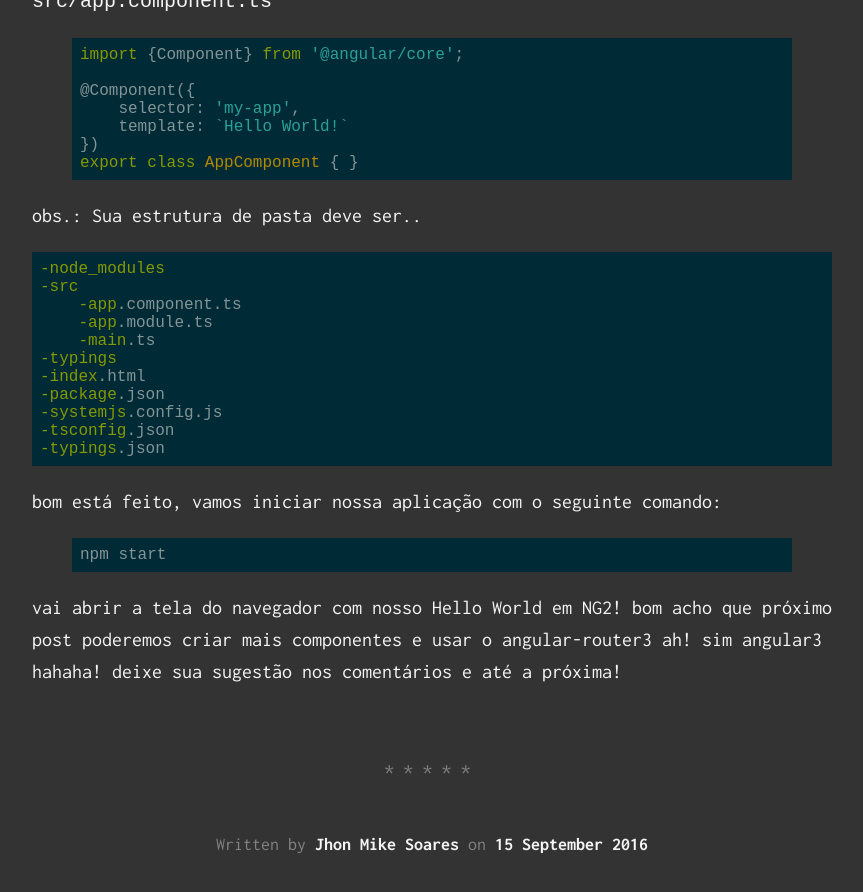
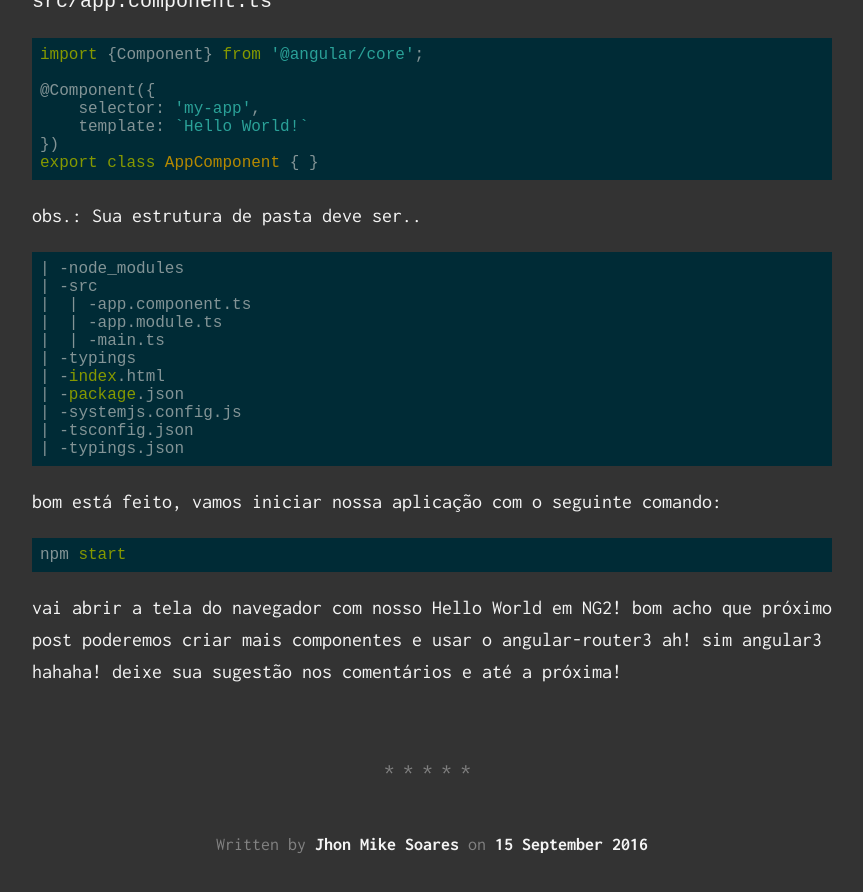
Before and after one commit to jhonmike/website, a Jekyll site: the page built from _posts/2016-09-15-iniciando-com-angular2.markdown, in a window 1280 px wide and 900 px high, scrolled down 4946 px. Shown: the top 892 px of the window, without its empty margins (208-1071 px from the left). Built offline with Jekyll 4.4.1, drawn with Linux system fonts in a browser that asks for light colours; comment, search, counter and statistics services are not loaded; some of the changed text lies outside the part shown.

Commit message:
update markdown github

````diff
--- a/_posts/2016-09-15-iniciando-com-angular2.markdown
+++ b/_posts/2016-09-15-iniciando-com-angular2.markdown
@@ -14,7 +14,7 @@
 Obs.: não estou usando o `angular-cli`, ele não estava atualizando juntamente com as releases e na minha opinião estava trazendo muito lixo para o projeto, eu sei que tudo que tem lá é muito útil, mas eu gosto mais de elaborar o padrão do zero, com o mínimo de dependências dentro do possível e aos poucos ir crescendo o projeto e meu conhecimento dentro da ferramenta!
 
 Sem mais delongas, começamos pelo `package.json`
-{% highlight javascript %}
+```javascript
 {
   "name": "jm-default",
   "version": "1.0.0",
@@ -52,16 +52,16 @@
     "typings":"^1.3.2"
   }
 }
-{% endhighlight %}
+```
 
 alguns scripts para facilitar a vida, um servidor node, typescript o transpile que o angular2 utiliza por padrão, e suas libs, um bootstrap v3 ainda só pra dar uma cara pro projeto no futuro, bom podemos executar as instalações do NPM
-{% highlight bash %}
+```bash
 npm install -g typescript
 npm install //dentro da pasta do projeto com o arquivo package.json
-{% endhighlight %}
+```
 
 `index.html`
-{% highlight html %}
+```html
 <!DOCTYPE html>
 <html>
     <head>
@@ -90,11 +90,11 @@
         </my-app>
     </body>
 </html>
-{% endhighlight %}
+```
 bom o `index.html` não tem segredo apenas vamos prestar atenção no System.import que o próximo arquivo o `systemjs.config.js` vai explicar melhor o que ele faz.
 
 `systemjs.config.js`
-{% highlight javascript %}
+```javascript
 (function(global) {
     System.config({
         paths: {
@@ -124,11 +124,11 @@
         }
     });
 })(this);
-{% endhighlight %}
+```
 bom este arquivo é o nosso "autoload" vamos dizer que ele vai criar alguns alias aos modules npm facilitando o autoload dos mesmos na aplicação e também não tem muito segredo basta ler com atenção que vai conseguir entender, o registro dos modules utilizados!
 
 `typings.json`
-{% highlight javascript %}
+```javascript
 {
     "globalDependencies": {
         "core-js": "registry:dt/core-js#0.0.0+20160602141332",
@@ -136,12 +136,12 @@
         "node": "registry:dt/node#6.0.0+20160807145350"
     }
 }
-{% endhighlight %}
+```
 
 e pra finalizar a parte de configurações vamos utilizar o `tsconfig.json` que vai trazer as configurações da compilação que o typescript vai executar
 
 `tsconfig.json`
-{% highlight javascript %}
+```javascript
 {
     "compilerOptions": {
         "target": "es5",
@@ -157,7 +157,7 @@
         "node_modules"
     ]
 }
-{% endhighlight %}
+```
 
 Agora a partir daqui iniciaremos a criação do module angular e os componentes iniciais
 
@@ -166,7 +166,7 @@
 dentro da pasta `src` vamos criar algumas arquivos como o `main.ts` definido no arquivo `systemjs.config.js` como o main do app em questão, vamos criar também o arquivo `app.module.ts` e o arquivo do nosso primeiro componente ou container do ng2 o `app.component.ts`...
 
 `src/main.ts`
-{% highlight javascript %}
+```javascript
 import {platformBrowserDynamic} from '@angular/platform-browser-dynamic';
 import {enableProdMode} from '@angular/core';
 
@@ -174,10 +174,10 @@
 
 const platform = platformBrowserDynamic();
 platform.bootstrapModule(AppModule);
-{% endhighlight %}
+```
 
 `src/app.module.ts`
-{% highlight javascript %}
+```javascript
 import {NgModule}      from '@angular/core';
 import {BrowserModule} from '@angular/platform-browser';
 import {AppComponent}  from './app.component';
@@ -189,10 +189,10 @@
     bootstrap: [ AppComponent ]
 })
 export class AppModule { }
-{% endhighlight %}
+```
 
 `src/app.component.ts`
-{% highlight javascript %}
+```javascript
 import {Component} from '@angular/core';
 
 @Component({
@@ -200,26 +200,26 @@
     template: `Hello World!`
 })
 export class AppComponent { }
-{% endhighlight %}
+```
 
 obs.: Sua estrutura de pasta deve ser..
 ```
--node_modules
--src
-    -app.component.ts
-    -app.module.ts
-    -main.ts
--typings
--index.html
--package.json
--systemjs.config.js
--tsconfig.json
--typings.json
+| -node_modules
+| -src
+|  | -app.component.ts
+|  | -app.module.ts
+|  | -main.ts
+| -typings
+| -index.html
+| -package.json
+| -systemjs.config.js
+| -tsconfig.json
+| -typings.json
 ```
 
 bom está feito, vamos iniciar nossa aplicação com o seguinte comando:
 
-{% highlight bash %}
+```bash
 npm start
-{% endhighlight %}
+```
 vai abrir a tela do navegador com nosso Hello World em NG2! bom acho que próximo post poderemos criar mais componentes e usar o angular-router3 ah! sim angular3 hahaha! deixe sua sugestão nos comentários e até a próxima!
````
Also changed, not shown: _posts/2015-09-06-welcome-to-jekyll.markdown (deleted, +0 -26 lines).
